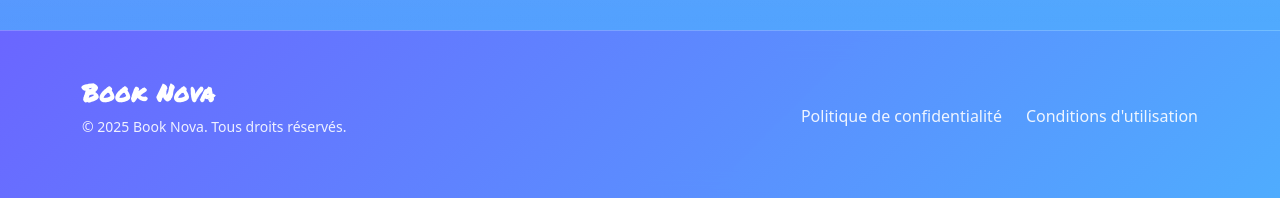
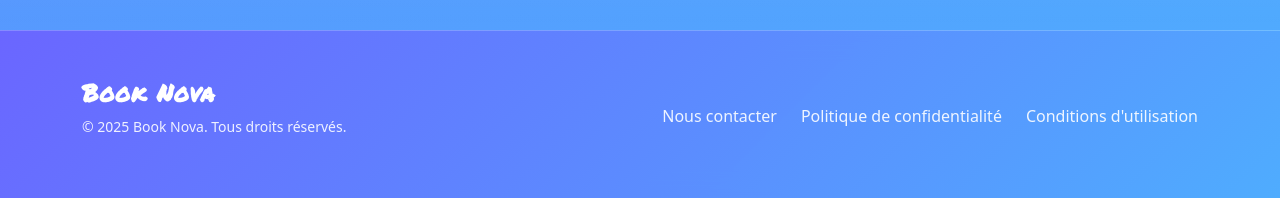
Before and after one commit to Anarres4/book-nova, a Jekyll site: the page built from index.html, in a window 1280 px wide and 900 px high, scrolled down 3466 px. Shown: the part 699-897 px from the top of the window. Built offline with Jekyll 4.4.1, drawn with Linux system fonts in a browser that asks for light colours.

Commit message:
🔨 add new link in footer

```diff
--- a/_data/translations.yml
+++ b/_data/translations.yml
@@ -56,6 +56,7 @@ fr:
   footer:
     copyright: "Tous droits réservés."
   footerLinks:
+    contact: "Nous contacter"
     privacy: "Politique de confidentialité"
     terms: "Conditions d'utilisation"
   languageSwitcher:
@@ -716,6 +717,7 @@ en:
   footer:
     copyright: "All rights reserved."
   footerLinks:
+    contact: "Contact Us"
     privacy: "Privacy Policy"
     terms: "Terms of Use"
   languageSwitcher:
@@ -1375,6 +1377,7 @@ es:
   footer:
     copyright: "Todos los derechos reservados."
   footerLinks:
+    contact: "Contáctenos"
     privacy: "Política de privacidad"
     terms: "Condiciones de uso"
   languageSwitcher:
--- a/_layouts/default.html
+++ b/_layouts/default.html
@@ -282,6 +282,7 @@
                 </div>
 
                 <div class="d-flex flex-column flex-sm-row gap-3 gap-sm-4 align-items-center">
+                    <a href="{{ '/support.html' | relative_url }}" data-i18n="footerLinks.contact">Nous contacter</a>
                     <a href="{{ '/privacy.html' | relative_url }}" data-i18n="footerLinks.privacy">Politique de confidentialité</a>
                     <a href="{{ '/terms.html' | relative_url }}" data-i18n="footerLinks.terms">Conditions d'utilisation</a>
                 </div>
```
